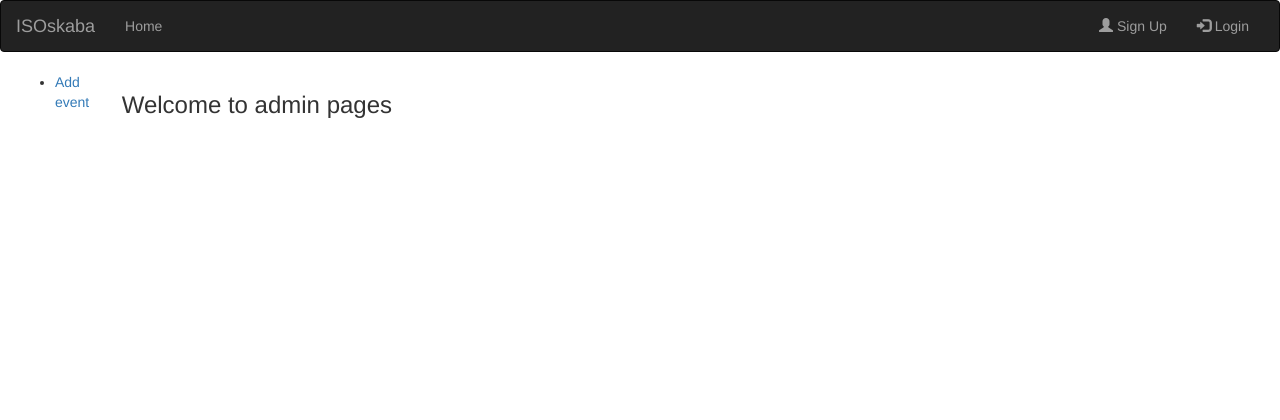
After one commit to Jonneitapuro/isoskaba2, a Django app: template templates/admin_index.html in a window 1280 px wide. The commit adds this page. Shown: the top 420 px of the page. Run offline with Django 3.2, Linux system fonts and the light colour scheme; the template is opened without the code that fills it, so the values that code supplies are empty; some libraries are stand-ins or nearby versions.

Commit message:
add structure for admin pages

```diff
--- a/isoskaba2/urls.py
+++ b/isoskaba2/urls.py
@@ -19,6 +19,7 @@ from django.conf import settings
 from skaba import views as skabaviews
 
 urlpatterns = [
-    url(r'^admin/', admin.site.urls),
-    url(r'^$', skabaviews.index, name='index')
+    url(r'^$', skabaviews.index, name='index'),
+    url(r'^admin/$', skabaviews.admin_index, name='admin_index'),
+    url(r'^admin/events/add', skabaviews.event_add, name='event_add')
 ]
--- a/static/css/app.css
+++ b/static/css/app.css
@@ -12,3 +12,7 @@ footer .copyright {
 	color: #9D9D9D;
 	margin-right: 20px;
 }
+
+div.input-container label {
+	width: 300px;
+}
--- /dev/null
+++ b/templates/admin_base.html
@@ -0,0 +1,14 @@
+{% extends 'base.html' %}
+{% block page_content %}
+<div class="row">
+	<div class="col-lg-1 col-md-2 col-xs-3">
+		<ul>
+			<li><a href="/admin/events/add">Add event</a></li>
+
+		</ul>
+	</div>
+	<div class="col-lg-11 cold-md-10 col-xs-9">
+		{% block admin_content %}{% endblock %}
+	</div>
+</div>
+{% endblock %}
--- /dev/null
+++ b/templates/admin_index.html
@@ -0,0 +1,4 @@
+{% extends 'admin_base.html' %}
+{% block admin_content %}
+<h3>Welcome to admin pages</h3>
+{% endblock %}
--- a/templates/base.html
+++ b/templates/base.html
@@ -25,6 +25,9 @@
        			<div class="collapse navbar-collapse" id="myNavbar">
           			<ul class="nav navbar-nav">
             			<li><a href="/">Home</a></li>
+            			{% if user.is_superuser %}
+            			<li><a href="/admin/events">Events</a></li>
+            			{% endif %}
          		 	</ul>
           			<ul class="nav navbar-nav navbar-right">
         				{% if user.is_authenticated %}
@@ -37,8 +40,7 @@
         		</div>
       		</div>
     	</nav>
-		<div id="content">
-			<h1>Hello World!</h1>
+		<div id="content" class="container-fluid">
 	      	<div class="flash-messages">
         		{% if messages %}
           		<ul class="messages">
```
Also changed, not shown: skaba/views.py (+39 -1 lines).
